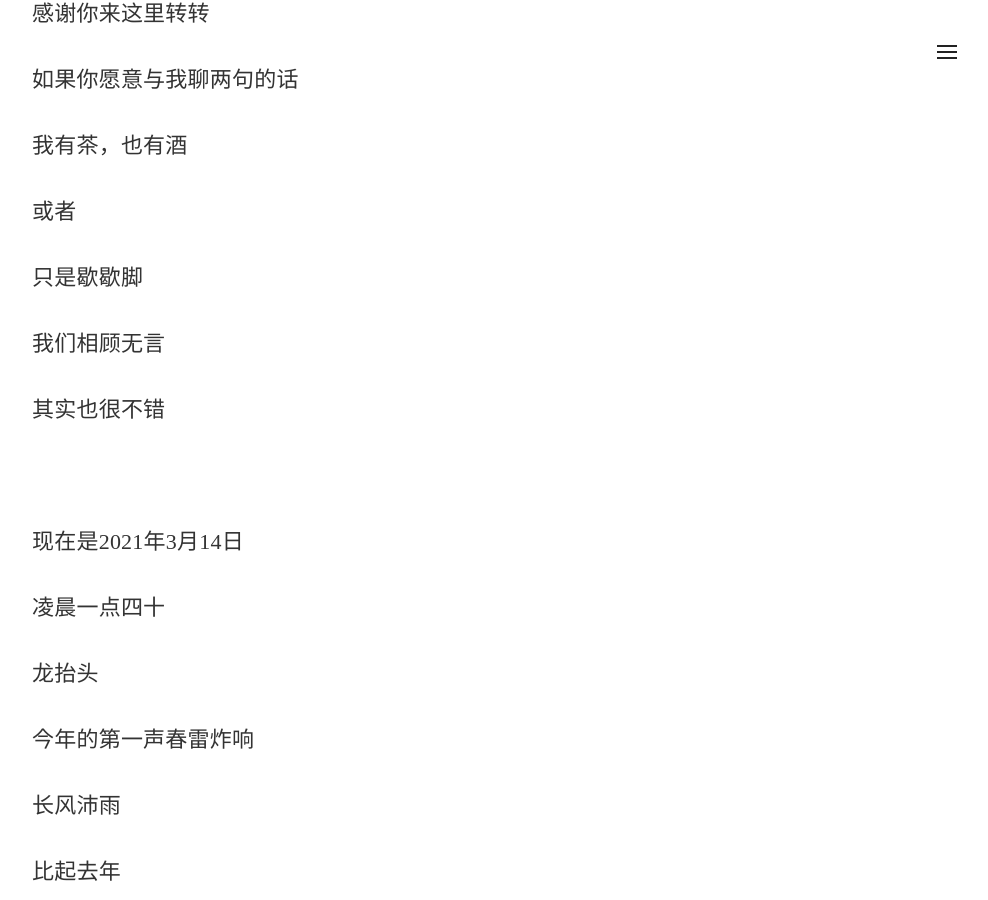
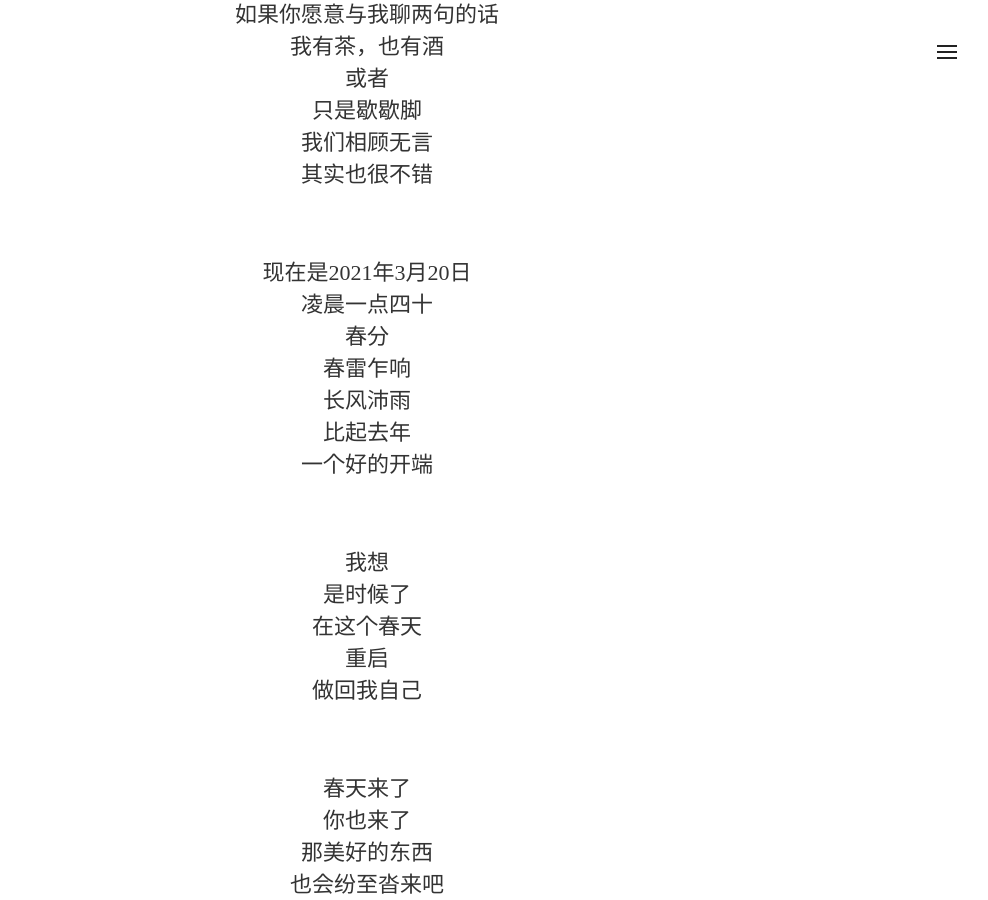
Before and after one commit to emilylsy/shiyu-s-first-blog, a Jekyll site: the page built from _posts/2021-3-21-Hello-World.md, in a window 1280 px wide and 900 px high, scrolled down 1907 px. Shown: the whole window, without its empty margins (273-1261 px from the left). Built offline with Jekyll 4.4.1, drawn with Linux system fonts in a browser that asks for light colours; nearby versions of some CDN libraries.

Commit message:
Update 2021-3-21-Hello-World.md

```diff
--- a/_posts/2021-3-21-Hello-World.md
+++ b/_posts/2021-3-21-Hello-World.md
@@ -26,63 +26,63 @@ _睡衣_
 ![002](../assets/images/0321-001.jpg)
 
 
-<div align = "center">你好</div>
+<center>你好</center>
 
-感谢你来这里转转
+<center>感谢你来这里转转</center>
 
-如果你愿意与我聊两句的话
+<center>如果你愿意与我聊两句的话</center>
 
-我有茶，也有酒
+<center>我有茶，也有酒</center>
 
-或者
+<center>或者</center>
 
-只是歇歇脚
+<center>只是歇歇脚</center>
 
-我们相顾无言
+<center>我们相顾无言</center>
 
-其实也很不错
+<center>其实也很不错</center>
 
 <br>
 
-现在是2021年3月14日
+<center>现在是2021年3月20日</center>
 
-凌晨一点四十
+<center>凌晨一点四十</center>
 
-龙抬头
+<center>春分</center>
 
-今年的第一声春雷炸响
+<center>春雷乍响</center>
 
-长风沛雨
+<center>长风沛雨</center>
 
-比起去年
+<center>比起去年</center>
 
-一个好的开端
+<center>一个好的开端</center>
 
 <br>
 
-我想
+<center>我想</center>
 
-是时候了
+<center>是时候了</center>
 
-在这个春天
+<center>在这个春天</center>
 
-重启
+<center>重启</center>
 
-做回我自己
+<center>做回我自己</center>
 
 <br>
 
-春天来了
+<center>春天来了</center>
 
-你也来了
+<center>你也来了</center>
 
-那美好的东西
+<center>那美好的东西</center>
 
-也会纷至沓来吧
+<center>也会纷至沓来吧</center>
 <br>
 
 ![002](../assets/images/0321-002.jpg)
 
-楼下的春天
+<center>楼下的春天</center>
 
-作为见面礼
+<center>作为见面礼</center>
```
